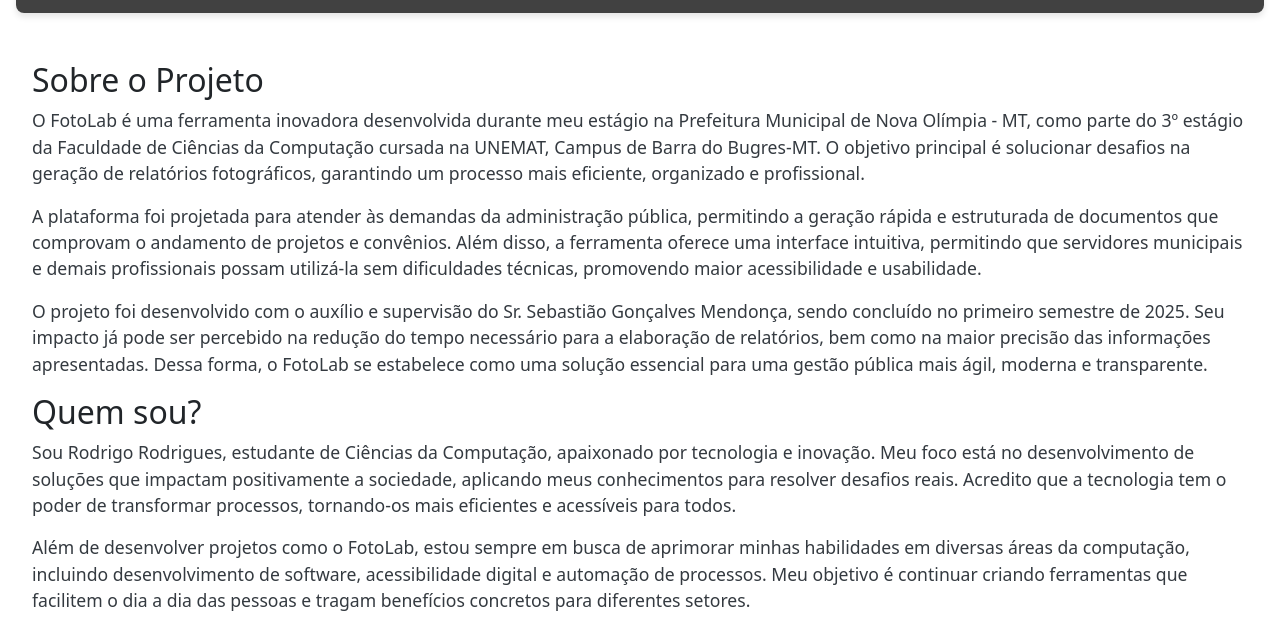
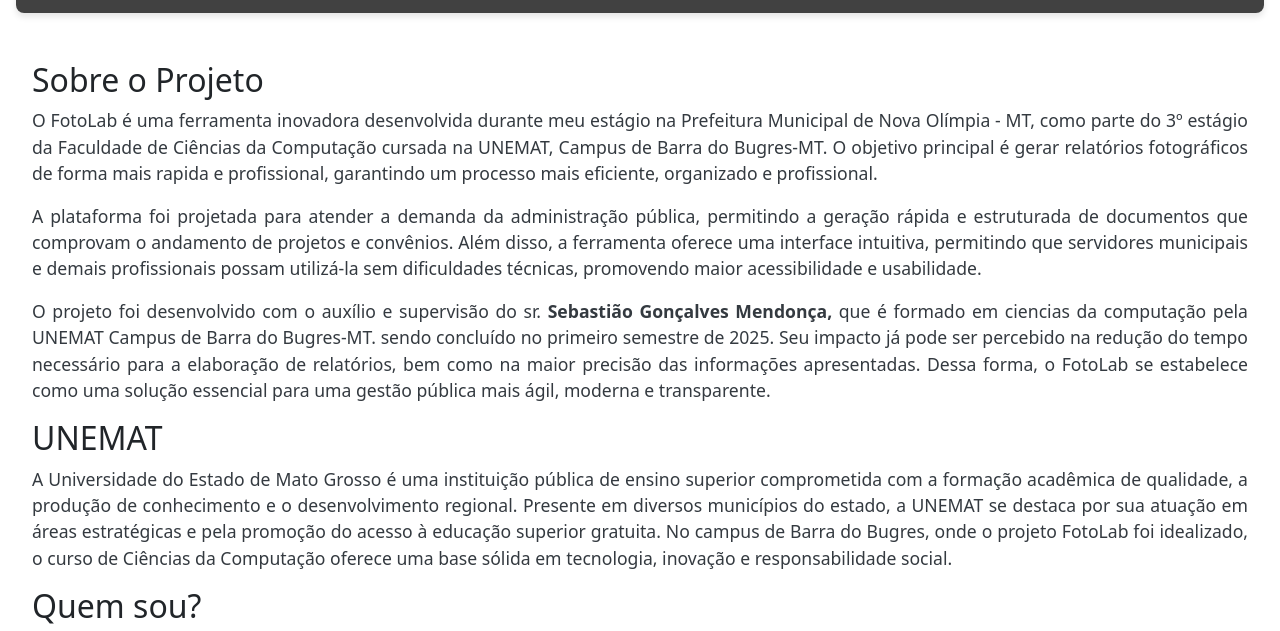
Before and after one commit to rodrigorodriguesr/Gerador-relatorio, a website: page src/screens/project.html in a window 1280 px wide. Shown: the part 85-716 px from the top of the page. Drawn offline with nearby package versions, Linux system fonts and the light colour scheme; files whose address does not match are found by name.

Commit message:
Change Project.html

```diff
--- a/src/screens/project.html
+++ b/src/screens/project.html
@@ -26,25 +26,26 @@
       <h2 class="h2">Sobre o Projeto</h2>
 
       <p class="p">
-        O FotoLab é uma ferramenta inovadora desenvolvida durante meu estágio na Prefeitura Municipal de Nova Olímpia - MT, como parte do 3º estágio da Faculdade de Ciências da Computação cursada na UNEMAT, Campus de Barra do Bugres-MT. O objetivo principal é solucionar desafios na geração de relatórios fotográficos, garantindo um processo mais eficiente, organizado e profissional.
+        O FotoLab é uma ferramenta inovadora desenvolvida durante meu estágio na Prefeitura Municipal de Nova Olímpia - MT, como parte do 3º estágio da Faculdade de Ciências da Computação cursada na UNEMAT, Campus de Barra do Bugres-MT. O objetivo principal é gerar relatórios fotográficos de forma mais rapida e profissional, garantindo um processo mais eficiente, organizado e profissional.
       </p>
 
       <p class="p">
-        A plataforma foi projetada para atender às demandas da administração pública, permitindo a geração rápida e estruturada de documentos que comprovam o andamento de projetos e convênios. Além disso, a ferramenta oferece uma interface intuitiva, permitindo que servidores municipais e demais profissionais possam utilizá-la sem dificuldades técnicas, promovendo maior acessibilidade e usabilidade.
+        A plataforma foi projetada para atender a demanda da administração pública, permitindo a geração rápida e estruturada de documentos que comprovam o andamento de projetos e convênios. Além disso, a ferramenta oferece uma interface intuitiva, permitindo que servidores municipais e demais profissionais possam utilizá-la sem dificuldades técnicas, promovendo maior acessibilidade e usabilidade.
       </p>
 
       <p class="p">
-        O projeto foi desenvolvido com o auxílio e supervisão do Sr. Sebastião Gonçalves Mendonça, sendo concluído no primeiro semestre de 2025. Seu impacto já pode ser percebido na redução do tempo necessário para a elaboração de relatórios, bem como na maior precisão das informações apresentadas. Dessa forma, o FotoLab se estabelece como uma solução essencial para uma gestão pública mais ágil, moderna e transparente.
+        O projeto foi desenvolvido com o auxílio e supervisão do sr. <strong>Sebastião Gonçalves Mendonça, </strong> que é formado em ciencias da computação pela UNEMAT Campus de Barra do Bugres-MT. sendo concluído no primeiro semestre de 2025. Seu impacto já pode ser percebido na redução do tempo necessário para a elaboração de relatórios, bem como na maior precisão das informações apresentadas. Dessa forma, o FotoLab se estabelece como uma solução essencial para uma gestão pública mais ágil, moderna e transparente.
+      </p>
+
+      <h2 class="h2">UNEMAT</h2>
+      <p class="p">
+        A  Universidade do Estado de Mato Grosso  é uma instituição pública de ensino superior comprometida com a formação acadêmica de qualidade, a produção de conhecimento e o desenvolvimento regional. Presente em diversos municípios do estado, a UNEMAT se destaca por sua atuação em áreas estratégicas e pela promoção do acesso à educação superior gratuita. No campus de Barra do Bugres, onde o projeto FotoLab foi idealizado, o curso de Ciências da Computação oferece uma base sólida em tecnologia, inovação e responsabilidade social.
       </p>
 
       <h2>Quem sou?</h2>
 
       <p class="p">
-        Sou Rodrigo Rodrigues, estudante de Ciências da Computação, apaixonado por tecnologia e inovação. Meu foco está no desenvolvimento de soluções que impactam positivamente a sociedade, aplicando meus conhecimentos para resolver desafios reais. Acredito que a tecnologia tem o poder de transformar processos, tornando-os mais eficientes e acessíveis para todos.
-      </p>
-
-      <p class="p">
-        Além de desenvolver projetos como o FotoLab, estou sempre em busca de aprimorar minhas habilidades em diversas áreas da computação, incluindo desenvolvimento de software, acessibilidade digital e automação de processos. Meu objetivo é continuar criando ferramentas que facilitem o dia a dia das pessoas e tragam benefícios concretos para diferentes setores.
+        Sou Rodrigo Rodrigues, estudante de Ciências da Computação com foco em desenvolvimento web e mobile. Busco constantemente me aprimorar, explorando novas tecnologias e boas práticas de programação para entregar soluções eficientes e de qualidade. Meu objetivo é contribuir com projetos que promovam mais produtividade, inovação e praticidade no dia a dia das pessoas. Através de iniciativas como o FotoLab, acredito ser possível transformar processos, tornando-os mais acessíveis, rápidos e alinhados com as necessidades da gestão pública e da sociedade.
       </p>
 
       <!-- Cartão com Imagem e Redes Sociais -->
@@ -62,6 +63,7 @@
             </div>
           </div>
         </div>
+
       </div>
 
       <div id="about-container"></div>
--- a/src/screens/styleProject.css
+++ b/src/screens/styleProject.css
@@ -78,6 +78,7 @@
     color: #343a40;
     font-size: 1.1rem;
     font-weight: 400;
+    text-align: justify;
 }
 
 
```
Also changed, not shown: index.html (+1 -0 lines).
